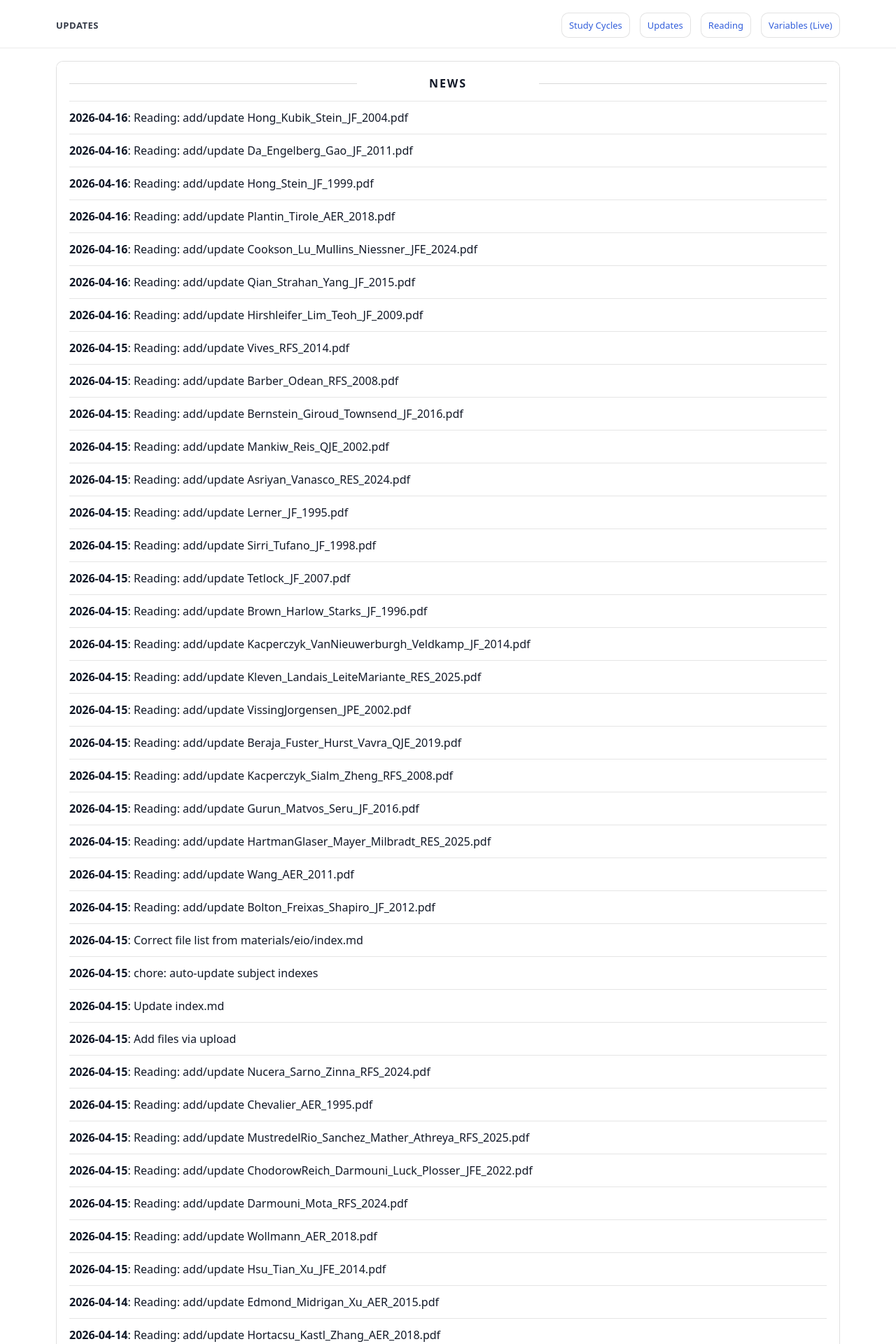
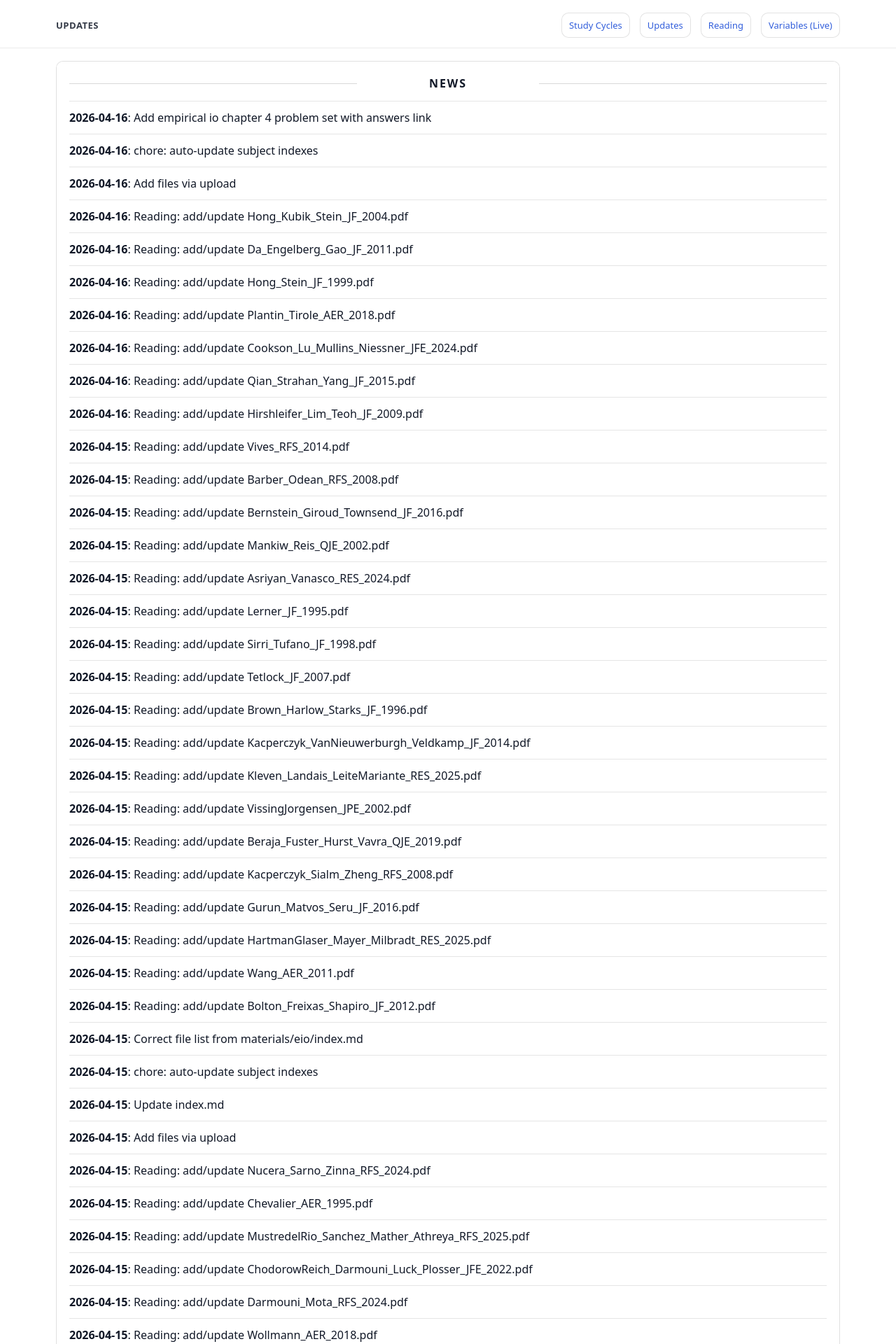
Before and after one commit to yaxinzn/study-archive, a Jekyll site: the page built from updates/index.md, in a window 1280 px wide. Shown: the top 1920 px of the page at 70% size. Built offline with Jekyll 4.4.1, drawn with Linux system fonts in a browser that asks for light colours; some of the changed text lies outside the part shown.

Commit message:
chore: update NEWS feed

```diff
--- a/_data/news.yml
+++ b/_data/news.yml
@@ -1,4 +1,13 @@
 # Auto-generated update history (sorted newest -> oldest). Do not edit manually.
+- ts: "1776312054"
+  date: "2026-04-16"
+  title: "Add empirical io chapter 4 problem set with answers link"
+- ts: "1776311919"
+  date: "2026-04-16"
+  title: "chore: auto-update subject indexes"
+- ts: "1776311887"
+  date: "2026-04-16"
+  title: "Add files via upload"
 - ts: "1776294676"
   date: "2026-04-16"
   title: "Reading: add/update Hong_Kubik_Stein_JF_2004.pdf"
```
